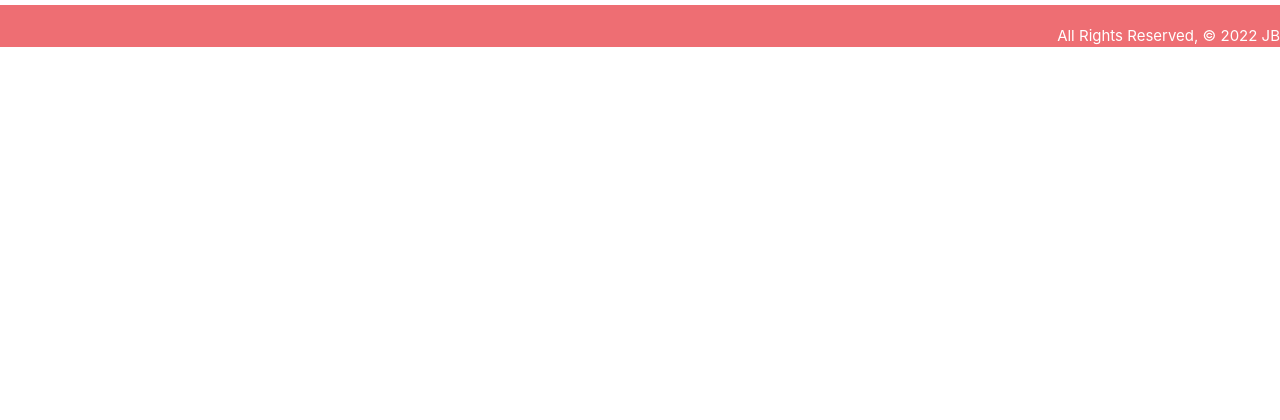
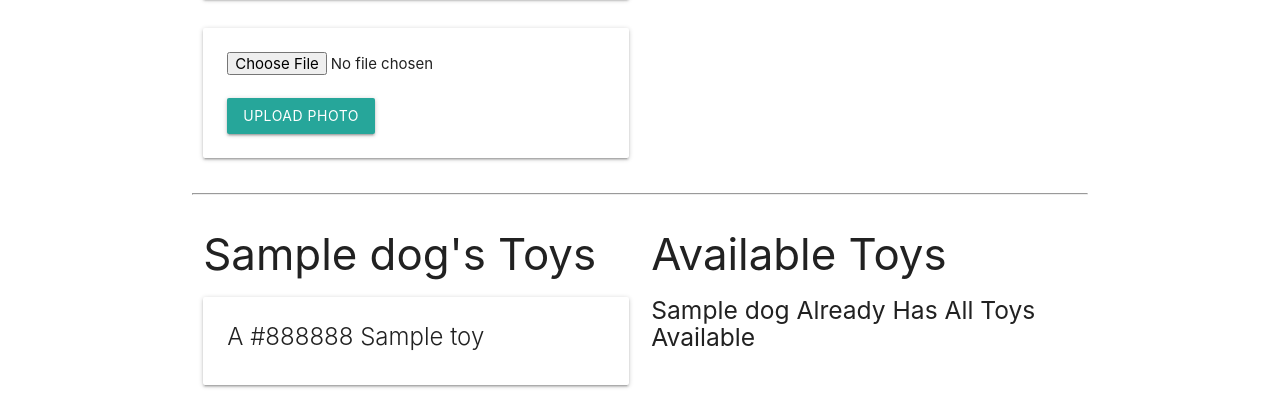
Before and after one commit to Jab7red/DogCollector, a Django app: page /dogs/1/ in a window 1280 px wide. Shown: the part 774-1194 px from the top of the page. Before the commit the page ends 821 px from the top, so only its background shows below. Run offline with Django 4.2, Linux system fonts and the light colour scheme; tables that the repository leaves empty hold one stand-in row (values such as "Sample post").

Commit message:
add photo upload feature

```diff
--- a/main_app/admin.py
+++ b/main_app/admin.py
@@ -1,8 +1,9 @@
 from django.contrib import admin
 
 # Register your models here.
-from .models import Dog, Toy, Feeding
+from .models import Dog, Toy, Feeding, Photo
 
 admin.site.register(Dog)
 admin.site.register(Toy)
 admin.site.register(Feeding)
+admin.site.register(Photo)
--- a/main_app/models.py
+++ b/main_app/models.py
@@ -53,3 +53,13 @@ class Feeding(models.Model):
 
     class Meta:
         ordering = ['-date']
+
+
+
+
+class Photo(models.Model):
+    url = models.CharField(max_length=200)
+    dog = models.ForeignKey(Dog, on_delete=models.CASCADE)
+
+    def __str__(self):
+        return f"Photo for dog_id: {self.dog_id} @{self.url}"
--- a/main_app/templates/dogs/detail.html
+++ b/main_app/templates/dogs/detail.html
@@ -1,5 +1,3 @@
-
-
 {% extends 'base.html' %} {% block content %}
 
 <h1>{{ dog.name }}'s Details</h1>
@@ -22,6 +20,17 @@
         <a href="{% url 'dogs_delete' dog.id %}">Delete</a>
       </div>
     </div>
+    {% for photo in dog.photo_set.all %}
+    <img class="responsive-img card-panel" src="{{photo.url}}">
+    {% empty %}
+    <div class="card-panel teal-text center-align">No Photos Uploaded</div>
+    {% endfor %}
+    <form action="{% url 'add_photo' dog.id %}" enctype="multipart/form-data" method="POST" class="card-panel">
+      {% csrf_token %}
+      <input type="file" name="photo-file" />
+      <br /><br />
+      <input type="submit" class="btn" value="Upload Photo" />
+    </form>
   </div>
   <div class="col s6">
     <form action="{% url 'add_feeding' dog.id %}" method="post">
--- a/main_app/urls.py
+++ b/main_app/urls.py
@@ -15,5 +15,6 @@ urlpatterns = [
     path('toys/<int:pk>/update/', views.ToyUpdate.as_view(), name='toys_update'),
     path('toys/<int:pk>/delete/', views.ToyDelete.as_view(), name='toys_delete'),
     path('dogs/<int:dog_id>/add_feeding/', views.add_feeding, name='add_feeding'),
-    path('dogs/<int:dog_id>/assoc_toy/<int:toy_id>/', views.assoc_toy, name='assoc_toy')
+    path('dogs/<int:dog_id>/assoc_toy/<int:toy_id>/', views.assoc_toy, name='assoc_toy'),
+    path('dogs/<int:dog_id>/add_photo/', views.add_photo, name='add_photo'),
 ]
--- a/main_app/views.py
+++ b/main_app/views.py
@@ -1,7 +1,12 @@
 from django.shortcuts import render, redirect
 from django.views.generic.edit import CreateView, UpdateView, DeleteView
-from .models import Dog, Toy, Feeding
 from .forms import FeedingForm
+import uuid
+import boto3
+from .models import Dog, Toy, Photo
+
+S3_BASE_URL = 'https://s3.us-east-1.amazonaws.com/'
+BUCKET = 'cat-collector-jb'
 
 # Create your views here.
 def home(request):
@@ -46,6 +51,23 @@ def assoc_toy(request, dog_id, toy_id):
     Dog.objects.get(id=dog_id).toys.add(toy_id)
     return redirect('dog_detail', dog_id=dog_id)
 
+
+
+def add_photo(request, dog_id):
+    # photo-file will be the "name" attribute on the <input type="file">
+    photo_file = request.FILES.get('photo-file', None)
+    if photo_file:
+        s3 = boto3.client('s3')
+        key = uuid.uuid4().hex[:6] + photo_file.name[photo_file.name.rfind('.'):]
+        try:
+            s3.upload_fileobj(photo_file, BUCKET, key)
+            url = f"{S3_BASE_URL}{BUCKET}/{key}"
+            photo = Photo(url=url, dog_id=dog_id)
+            photo.save()
+        except:
+            print('An error occurred uploading file to S3')
+    return redirect('dog_detail', dog_id=dog_id)
+
 class DogCreate(CreateView):
     model = Dog
     fields = '__all__'
```
Also changed, not shown: main_app/migrations/0006_photo.py (added). Lines whose indentation alone changed are shown as unchanged.
